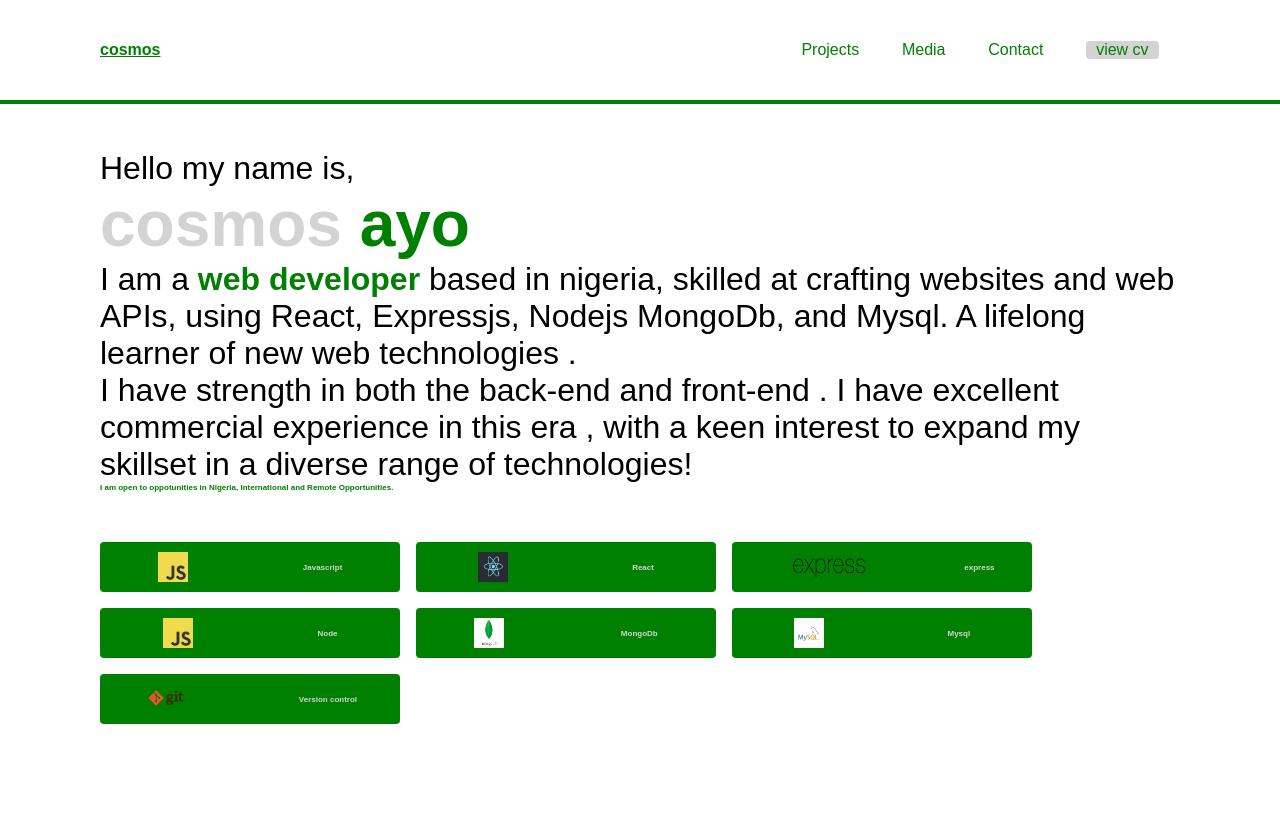
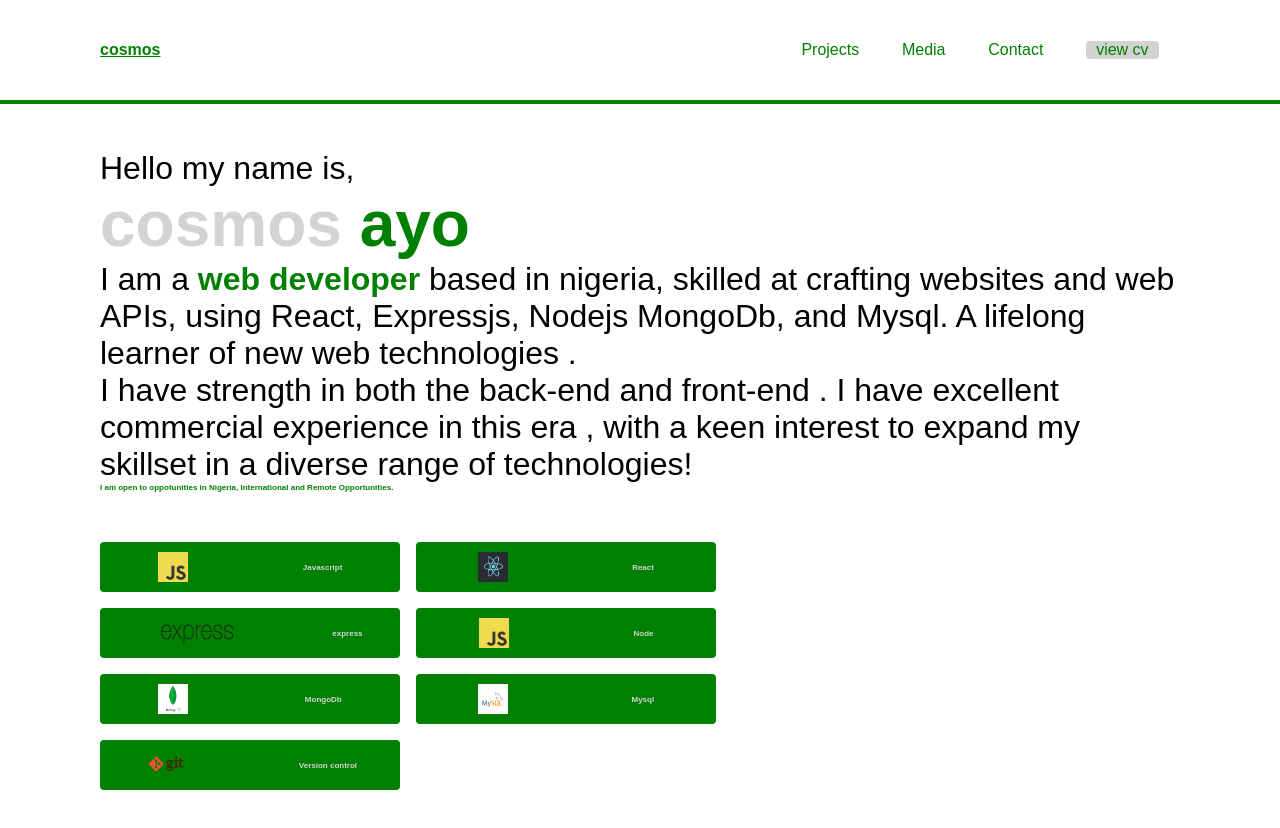
Before and after one commit to Cosmosvybes/cosmos-portfolio, a React (Vite) app: page / in a window 1280 px wide. Shown: the top 828 px of the page. Built offline with nearby package versions, Linux system fonts and the light colour scheme; a web font is replaced by a local one.

Commit message:
stack grid to 2

```diff
--- a/src/Components/Header.css
+++ b/src/Components/Header.css
@@ -71,7 +71,7 @@ header {
   height: 300px;
   display: grid;
   margin-top: 50px;
-  grid-template-columns: repeat(3, 300px);
+  grid-template-columns: repeat(2, 300px);
   grid-gap: 1rem;
 }
 .tab {
@@ -113,7 +113,7 @@ header {
     top: 0;
   }
   .header {
-    display: sti;
+    display: sticker;
   }
   header {
     /* background-color: green;
--- a/src/Components/Header.jsx
+++ b/src/Components/Header.jsx
@@ -65,7 +65,8 @@ const Header = () => {
             view cv
           </Link>
         </span>
-      </header>
+          </header>
+
 
       <header className="header tab">
         <h1 id="logo"> cosmos </h1>
```
